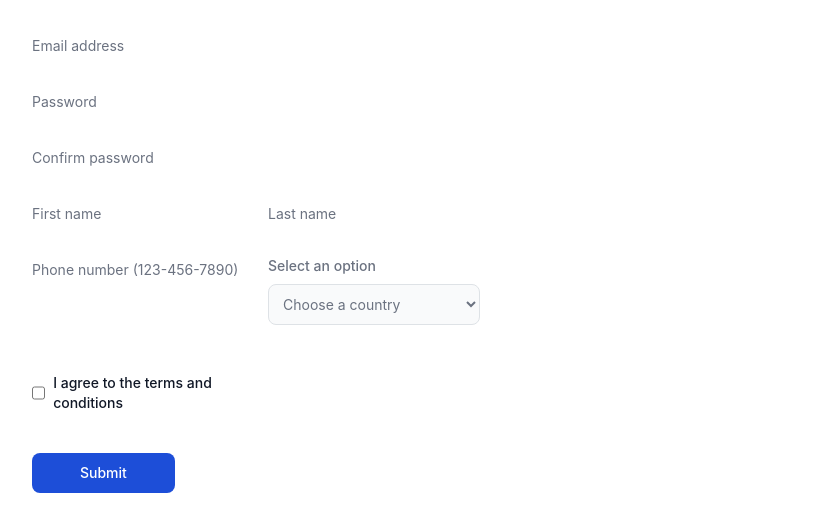
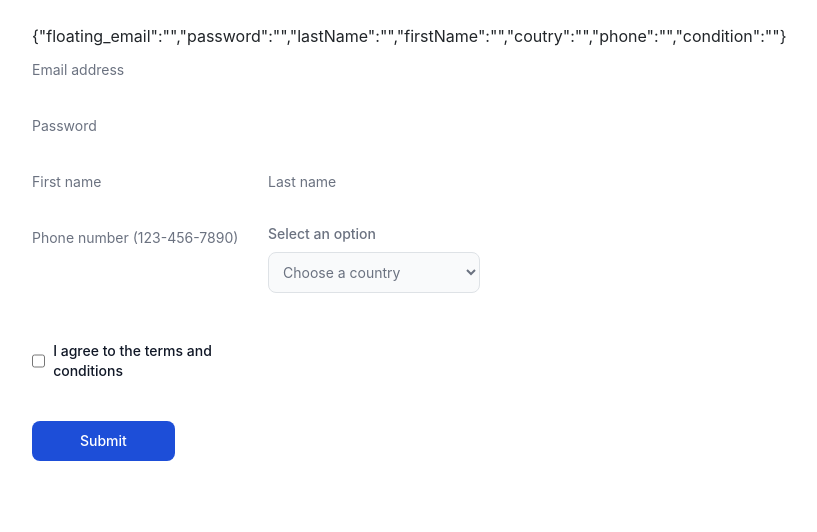
Before and after one commit to ZAKARIA-BEN-JEDDI/tutoriel, a React (Create React App) app: page / in a window 1280 px wide. Shown: the top 532 px of the page, without its empty margins (384-1201 px from the left). Built offline with nearby package versions, Linux system fonts and the light colour scheme.

Commit message:
form using reducer

```diff
--- a/src/useReducer/FormReducer.jsx
+++ b/src/useReducer/FormReducer.jsx
@@ -1,35 +1,50 @@
-import React from 'react'
+import React , {useRef,useReducer} from 'react'
+import FromReducerFunction, { FORM_REDUCER_VALUES } from './ReducerValues'
+import { type } from '@testing-library/user-event/dist/type'
 
 export default function FormReducer() {
+  const [formvaluesReducer ,dispatch] = useReducer(FromReducerFunction,FORM_REDUCER_VALUES)
+  const emailRef = useRef(FORM_REDUCER_VALUES.email)
+  const passwordRef = useRef("")
+  const lastnameRef = useRef("")
+  const firstnameRef = useRef("")
+  const phoneRef = useRef("")
+  const countryRef = useRef("")
+  const conditionRef = useRef("")
+
+  const handelChange = () => {
+    dispatch({type:'INPUT',payload:emailRef.current})
+    dispatch({type:'INPUT',payload:passwordRef.current})
+    dispatch({type:'INPUT',payload:lastnameRef.current})
+    dispatch({type:'INPUT',payload:firstnameRef.current})
+    dispatch({type:'SELECT',payload:countryRef.current})
+    dispatch({type:'CHECKBOX',payload:conditionRef.current})
+  }
+
   return (
     <form class="max-w-md mx-auto mt-4">
+      {JSON.stringify(formvaluesReducer)}
       <div class="relative z-0 w-full mb-3 group">
-      <input  type="email" name="floating_email" id="floating_email" class="block py-2.5 px-0 w-full text-sm bg-transparent border-0 border-b-2 border-gray-300 appearance-none  dark:border-gray-600 dark:focus:border-blue-500 focus:outline-none focus:ring-0 focus:border-blue-600 peer" placeholder=" " />
+        <input ref={emailRef} onChange={handelChange} type="email" name="floating_email" id="floating_email" class="block py-2.5 px-0 w-full text-sm bg-transparent border-0 border-b-2 border-gray-300 appearance-none  dark:border-gray-600 dark:focus:border-blue-500 focus:outline-none focus:ring-0 focus:border-blue-600 peer" placeholder=" " />
         <label for="floating_email"
           class="peer-focus:font-medium absolute text-sm text-gray-500 dark:text-gray-400 duration-300 transform -translate-y-6 scale-75 top-3 -z-10 origin-[0] peer-focus:start-0 rtl:peer-focus:translate-x-1/4 rtl:peer-focus:left-auto peer-focus:text-blue-600 peer-focus:dark:text-blue-500 peer-placeholder-shown:scale-100 peer-placeholder-shown:translate-y-0 peer-focus:scale-75 peer-focus:-translate-y-6"
         >Email address</label>
       </div>
       <div class="relative z-0 w-full mb-3 group">
-      <input  type="password" name="floating_password" id="floating_password" class="block py-2.5 px-0 w-full text-sm text-gray-900 bg-transparent border-0 border-b-2 border-gray-300 appearance-none  dark:border-gray-600 dark:focus:border-blue-500 focus:outline-none focus:ring-0 focus:border-blue-600 peer" placeholder=" " />
+        <input ref={passwordRef} onChange={handelChange} type="password" name="floating_password" id="floating_password" class="block py-2.5 px-0 w-full text-sm text-gray-900 bg-transparent border-0 border-b-2 border-gray-300 appearance-none  dark:border-gray-600 dark:focus:border-blue-500 focus:outline-none focus:ring-0 focus:border-blue-600 peer" placeholder=" " />
         <label for="floating_password"
           class="peer-focus:font-medium absolute text-sm text-gray-500 dark:text-gray-400 duration-300 transform -translate-y-6 scale-75 top-3 -z-10 origin-[0] peer-focus:start-0 rtl:peer-focus:translate-x-1/4 rtl:peer-focus:left-auto peer-focus:text-blue-600 peer-focus:dark:text-blue-500 peer-placeholder-shown:scale-100 peer-placeholder-shown:translate-y-0 peer-focus:scale-75 peer-focus:-translate-y-6"
         >Password</label>
       </div>
-    <div class="relative z-0 w-full mb-3 group">
-      <input  type="password" name="repeat_password" id="floating_repeat_password" class="block py-2.5 px-0 w-full text-sm text-gray-900 bg-transparent border-0 border-b-2 border-gray-300 appearance-none  dark:border-gray-600 dark:focus:border-blue-500 focus:outline-none focus:ring-0 focus:border-blue-600 peer" placeholder=" " />
-      <label for="floating_repeat_password"
-        class="peer-focus:font-medium absolute text-sm text-gray-500 dark:text-gray-400 duration-300 transform -translate-y-6 scale-75 top-3 -z-10 origin-[0] peer-focus:start-0 rtl:peer-focus:translate-x-1/4 peer-focus:text-blue-600 peer-focus:dark:text-blue-500 peer-placeholder-shown:scale-100 peer-placeholder-shown:translate-y-0 peer-focus:scale-75 peer-focus:-translate-y-6"
-      >Confirm password</label>
-    </div>
       <div class="grid md:grid-cols-2 md:gap-6">
         <div class="relative z-0 w-full mb-3 group">
-        <input  type="text" name="floating_first_name" id="floating_first_name" class="block py-2.5 px-0 w-full text-sm text-gray-900 bg-transparent border-0 border-b-2 border-gray-300 appearance-none  dark:border-gray-600 dark:focus:border-blue-500 focus:outline-none focus:ring-0 focus:border-blue-600 peer" placeholder=" " />
+          <input ref={firstnameRef} onChange={handelChange} type="text" name="floating_first_name" id="floating_first_name" class="block py-2.5 px-0 w-full text-sm text-gray-900 bg-transparent border-0 border-b-2 border-gray-300 appearance-none  dark:border-gray-600 dark:focus:border-blue-500 focus:outline-none focus:ring-0 focus:border-blue-600 peer" placeholder=" " />
           <label for="floating_first_name"
             class="peer-focus:font-medium absolute text-sm text-gray-500 dark:text-gray-400 duration-300 transform -translate-y-6 scale-75 top-3 -z-10 origin-[0] peer-focus:start-0 rtl:peer-focus:translate-x-1/4 peer-focus:text-blue-600 peer-focus:dark:text-blue-500 peer-placeholder-shown:scale-100 peer-placeholder-shown:translate-y-0 peer-focus:scale-75 peer-focus:-translate-y-6"
           >First name</label>
         </div>
         <div class="relative z-0 w-full mb-3 group">
-        <input  type="text" name="floating_last_name" id="floating_last_name" class="block py-2.5 px-0 w-full text-sm text-gray-900 bg-transparent border-0 border-b-2 border-gray-300 appearance-none  dark:border-gray-600 dark:focus:border-blue-500 focus:outline-none focus:ring-0 focus:border-blue-600 peer" placeholder=" " />
+          <input ref={lastnameRef} onChange={handelChange} type="text" name="floating_last_name" id="floating_last_name" class="block py-2.5 px-0 w-full text-sm text-gray-900 bg-transparent border-0 border-b-2 border-gray-300 appearance-none  dark:border-gray-600 dark:focus:border-blue-500 focus:outline-none focus:ring-0 focus:border-blue-600 peer" placeholder=" " />
           <label for="floating_last_name"
             class="peer-focus:font-medium absolute text-sm text-gray-500 dark:text-gray-400 duration-300 transform -translate-y-6 scale-75 top-3 -z-10 origin-[0] peer-focus:start-0 rtl:peer-focus:translate-x-1/4 peer-focus:text-blue-600 peer-focus:dark:text-blue-500 peer-placeholder-shown:scale-100 peer-placeholder-shown:translate-y-0 peer-focus:scale-75 peer-focus:-translate-y-6"
           >Last name</label>
@@ -37,14 +52,14 @@ export default function FormReducer() {
       </div>
       <div class="grid md:grid-cols-2 md:gap-6">
         <div class="relative z-0 w-full mb-3 group">
-        <input  type="tel" name="floating_phone" id="floating_phone" class="block py-2.5 px-0 w-full text-sm text-gray-900 bg-transparent border-0 border-b-2 border-gray-300 appearance-none  dark:border-gray-600 dark:focus:border-blue-500 focus:outline-none focus:ring-0 focus:border-blue-600 peer" placeholder=" " />
+          <input ref={phoneRef} onChange={handelChange} type="tel" name="floating_phone" id="floating_phone" class="block py-2.5 px-0 w-full text-sm text-gray-900 bg-transparent border-0 border-b-2 border-gray-300 appearance-none  dark:border-gray-600 dark:focus:border-blue-500 focus:outline-none focus:ring-0 focus:border-blue-600 peer" placeholder=" " />
           <label for="floating_phone"
             class="peer-focus:font-medium absolute text-sm text-gray-500 dark:text-gray-400 duration-300 transform -translate-y-6 scale-75 top-3 -z-10 origin-[0] peer-focus:start-0 rtl:peer-focus:translate-x-1/4 peer-focus:text-blue-600 peer-focus:dark:text-blue-500 peer-placeholder-shown:scale-100 peer-placeholder-shown:translate-y-0 peer-focus:scale-75 peer-focus:-translate-y-6"
           >Phone number (123-456-7890)</label>
         </div>
         <div class="relative z-0 w-full mt-2 mb-3 group">
           <label for="countries" class="block mb-2 text-sm font-medium text-gray-500 ">Select an option</label>
-        <select id="countries"
+          <select id="countries" ref={countryRef} onChange={handelChange}
             class="bg-gray-50 border border-gray-300 text-gray-500 text-sm rounded-lg focus:ring-blue-500 focus:border-blue-500 block w-full p-2.5 "
           >
             <option selected>Choose a country</option>
@@ -56,7 +71,7 @@ export default function FormReducer() {
         </div>
         <div class="relative z-0 w-full mt-2 mb-3 group">
           <div class="flex items-center mb-4">
-          <input   id="checkbox-1" type="checkbox" value="" class="w-4 h-4 text-blue-600 bg-gray-100 border-gray-300 rounded focus:ring-blue-500 dark:focus:ring-blue-600 dark:ring-offset-gray-800 dark:focus:ring-offset-gray-800 focus:ring-2 dark:bg-gray-700 dark:border-gray-600" />
+            <input  ref={conditionRef} id="checkbox-1"onChange={handelChange} type="checkbox" value="" class="w-4 h-4 text-blue-600 bg-gray-100 border-gray-300 rounded focus:ring-blue-500 dark:focus:ring-blue-600 dark:ring-offset-gray-800 dark:focus:ring-offset-gray-800 focus:ring-2 dark:bg-gray-700 dark:border-gray-600" />
               <label for="checkbox-1" class="ms-2 text-sm font-medium text-gray-900 ">I agree to the terms and conditions</label>
           </div>
         </div>
--- /dev/null
+++ b/src/useReducer/ReducerValues.js
@@ -0,0 +1,22 @@
+export const FORM_REDUCER_VALUES = {
+  floating_email :'',
+  password:'',
+  lastName:'',
+  firstName:'',
+  coutry:'',
+  phone:'',
+  condition:''
+}
+
+export default function FromReducerFunction (state,action){
+  switch (action.type) {
+    case 'INPUT':
+      return {...state,[action.payload.name]:action.payload.value}
+    case 'SELECT':
+      return {...state,[action.payload.name]:action.payload.value}
+    case 'CHECKBOX':
+      return {...state,[action.payload.name]:action.payload.checked}
+    default:
+      return state;
+  }
+}
```
Lines whose indentation alone changed are shown as unchanged.
